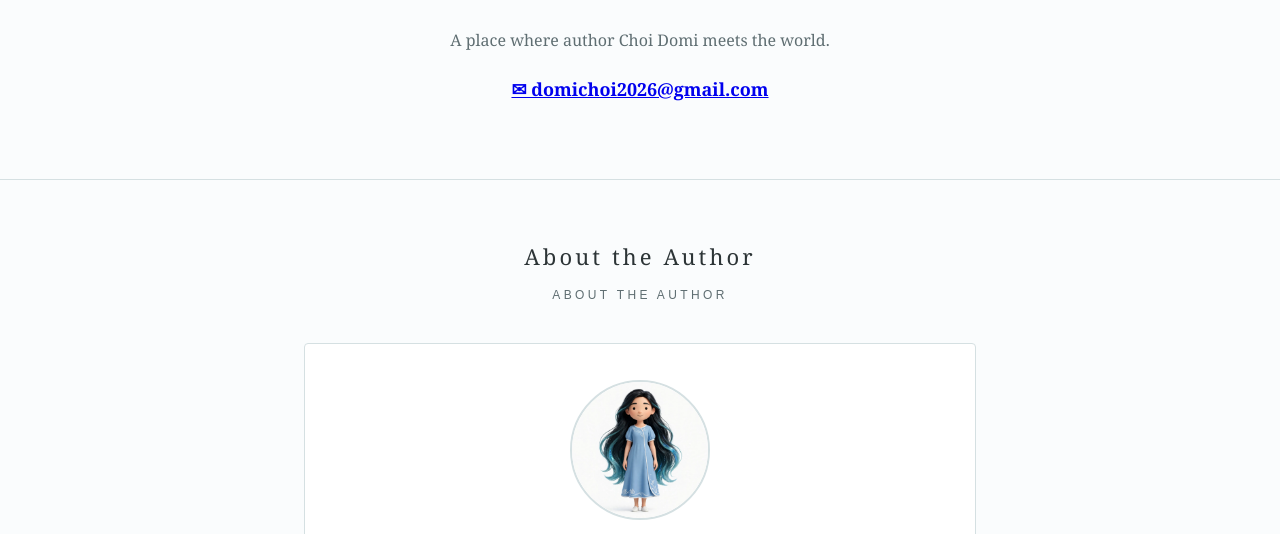
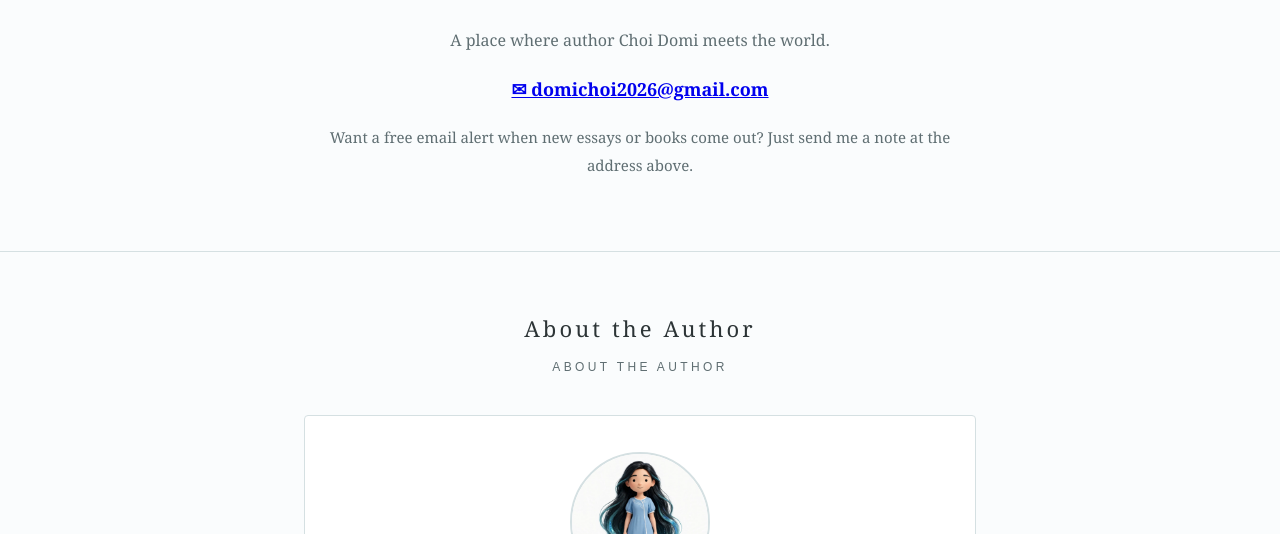
Before and after one commit to domichoi2026/domichoi2026.github.io, a plain HTML site: page index.html in a window 1280 px wide. Shown: the part 266-800 px from the top of the page. Drawn offline with Linux system fonts and the light colour scheme.

Commit message:
Add files via upload

```diff
--- a/index.html
+++ b/index.html
@@ -28,6 +28,7 @@
     <div class="en">THE AUTHOR AND PEOPLE</div>
     <p class="lead">A place where author Choi Domi meets the world.</p>
     <p style="margin-top:12px;"><a href="mailto:domichoi2026@gmail.com" style="font-size:18px;font-weight:600;">✉ domichoi2026@gmail.com</a></p>
+    <p style="font-size:15px;color:var(--ink-soft);">Want a free email alert when new essays or books come out? Just send me a note at the address above.</p>
   </div>
 </header>
 
```
